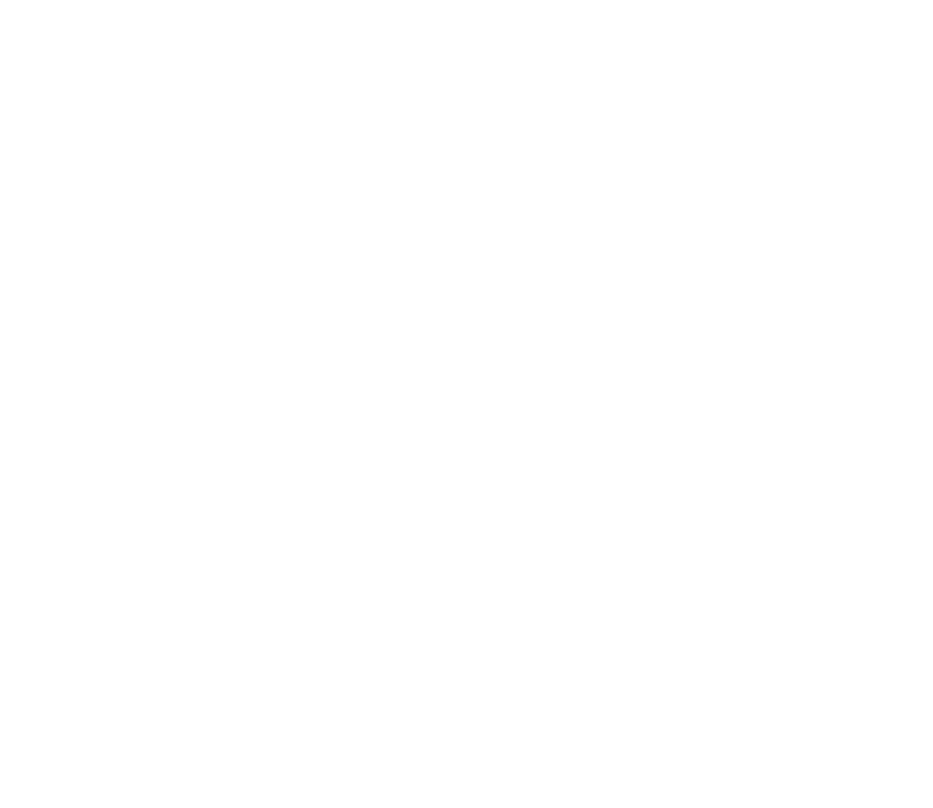
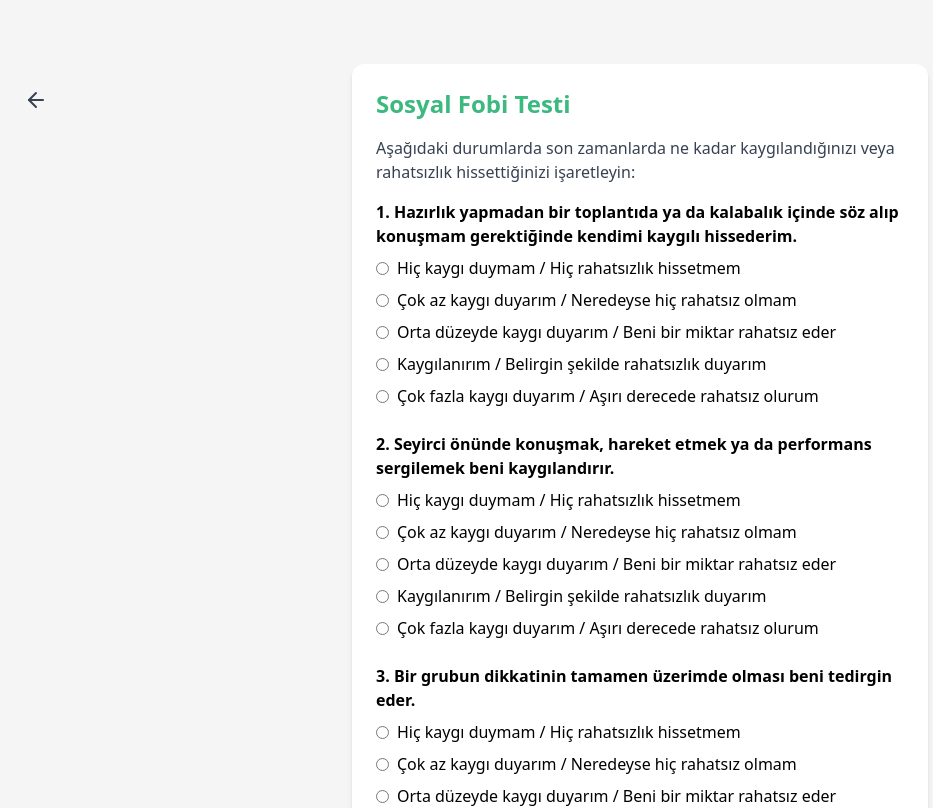
Before and after one commit to AIpathy/frontend, a React (Vite) app: page /#/sosyal-fobi-testi in a window 1280 px wide. Before the commit this address had no page. Shown: the top 808 px of the page, without its empty margins (0-933 px from the left). Built offline with nearby package versions, Linux system fonts and the light colour scheme; sample sign-in values are in the browser's storage.

Commit message:
Create SosyalFobiTesti.jsx
-add routes
-create page

```diff
--- a/src/App.jsx
+++ b/src/App.jsx
@@ -18,6 +18,7 @@
 import SIAS20Test from "./components/SIAS20Test";
 import PCL5Test from "./components/PCL5Test";
 import ICG5Test from "./components/ICG5Test";
+import SosyalFobiTesti from "./components/SosyalFobiTesti";
 
 
 function App() {
@@ -46,6 +47,7 @@
         <Route path="/sias20-test" element={<SIAS20Test />} />
         <Route path="/pcl5-test" element={<PCL5Test />} />
         <Route path="/icg5-test" element={<ICG5Test />} />
+        <Route path="/sosyal-fobi-testi" element={<SosyalFobiTesti />} />
       </Routes>
     </Router>
   );
--- a/src/components/Dashboard.jsx
+++ b/src/components/Dashboard.jsx
@@ -337,6 +337,17 @@
                     </Button>
                   </div>
                 </div>
+
+                <div className="bg-white/90 rounded-xl p-6 shadow-md">
+                  <div className="text-center space-y-4">
+                    <FileText className="w-12 h-12 text-[#3CB97F] mx-auto" />
+                    <h3 className="text-lg font-semibold text-gray-800">Sosyal Fobi Testi</h3>
+                    <p className="text-gray-500 text-sm">Sosyal fobi/kaygı düzeyini ölçen 44 maddelik test</p>
+                    <Button className="bg-[#3CB97F] hover:bg-[#2d8f5f] text-white px-6 py-2 rounded-lg" onClick={() => navigate('/sosyal-fobi-testi')}>
+                      Testi Başlat
+                    </Button>
+                  </div>
+                </div>
               </div>
             </div>
           )}
--- /dev/null
+++ b/src/components/SosyalFobiTesti.jsx
@@ -0,0 +1,142 @@
+import React, { useState } from "react";
+import { ArrowLeft } from "lucide-react";
+import { Link } from "react-router-dom";
+
+const QUESTIONS = [
+  "Hazırlık yapmadan bir toplantıda ya da kalabalık içinde söz alıp konuşmam gerektiğinde kendimi kaygılı hissederim.",
+  "Seyirci önünde konuşmak, hareket etmek ya da performans sergilemek beni kaygılandırır.",
+  "Bir grubun dikkatinin tamamen üzerimde olması beni tedirgin eder.",
+  "Bir gruba önceden hazırlanmış sözlü bilgi sunmam gerektiğinde kaygılanırım.",
+  "Birisi beni izlerken çalışmak beni rahatsız eder.",
+  "Gözlendiğimi bilerek yazı yazmak beni gerer.",
+  "Yeteneklerimin veya bilgilerimin sınanması (örneğin test, sunum, performans) beni kaygılandırır.",
+  "Tanımadığım bir kişiyle yüz yüze konuşmakta zorlanırım.",
+  "Tanımadığım bir kişiyi telefonla aramak ya da onunla telefonda konuşmak beni tedirgin eder.",
+  "Konuşurken ne söyleyeceğimi bilememekten korkarım.",
+  "Başkalarıyla konuşmakta genel olarak zorlanırım.",
+  "Garip göründüğümü düşündüğümde kendimi ifade etmekte zorlanırım.",
+  "Farklı bir görüşte olduğumda bunu ifade etmekte zorlanırım.",
+  "Tanımadığım bir kişinin gözlerinin içine bakmak beni kaygılandırır.",
+  "Az tanıdığım biriyle selamlaşmak konusunda kararsızlık yaşarım.",
+  "Sosyal ortamlarda biriyle yalnız kalmak beni gerer.",
+  "Karşı cinsten hoşlandığım biriyle konuşmak beni çok kaygılandırır.",
+  "Romantik veya cinsel bir ilişki başlatmak amacıyla biriyle tanışmaya çalışmak benim için zordur.",
+  "Öğretmen, yönetici veya başka bir otoriteyle konuşmak beni gerer.",
+  "Yetkili birinden bir şey istemek veya şikâyet dile getirmekten kaçınırım.",
+  "Satın aldığım bir ürünü iade etmekten çekinirim.",
+  "Yabancılarla konuşmak beni kaygılandırır.",
+  "Israrcı bir satış temsilcisine karşı koymakta zorlanırım.",
+  "Umumi telefonları kullanmak benim için kaygı vericidir.",
+  "Sosyal ortamlarda hislerim hakkında konuşmak beni gerer.",
+  "Umumi yerlerde (restoran, kafe vb.) yemek yemek beni rahatsız eder.",
+  "Toplum içinde bir şeyler içmekten kaçınırım.",
+  "Umumi tuvaletleri kullanmak benim için zordur.",
+  "Eğlence, parti, doğum günü gibi sosyal etkinliklere katılmak beni kaygılandırır.",
+  "Sosyal ortamlarda rahat davranamam, gergin hissederim.",
+  "Evde misafir ağırlamak beni tedirgin eder.",
+  "Küçük grup aktivitelerine katılmakta zorlanırım.",
+  "Sosyal ortamlarda önemsenmemekten endişe duyarım.",
+  "Yaşıtlarımla arkadaşlık kurmak benim için kolay değildir.",
+  "Tanıdığım birini sokakta görünce selam verip konuşmakta zorlanırım.",
+  "Tanımadığım insanların olduğu ortamlara karışmak beni kaygılandırır.",
+  "Bir grup içinde yer almak konusunda gerginlik yaşarım.",
+  "Bir gruba dahil olduğumda önemsenmeme korkusu yaşarım.",
+  "Sosyal ortamlarda utandırıcı bir şey söyleme korkusu yaşarım.",
+  "Sosyal olarak hata yapma korkusu beni engeller.",
+  "İnsanların benimle ilgili ne düşündüğünü fazla önemserim.",
+  "Başkaları içerideyken bir odaya girmek beni gerer.",
+  "Bir parti düzenlemek ya da organizasyon yapmak beni kaygılandırır.",
+  "Birlikte çalıştığım insanlarla bir araya gelmekte zorlanırım."
+];
+
+const OPTIONS = [
+  { value: 0, label: "Hiç kaygı duymam / Hiç rahatsızlık hissetmem" },
+  { value: 1, label: "Çok az kaygı duyarım / Neredeyse hiç rahatsız olmam" },
+  { value: 2, label: "Orta düzeyde kaygı duyarım / Beni bir miktar rahatsız eder" },
+  { value: 3, label: "Kaygılanırım / Belirgin şekilde rahatsızlık duyarım" },
+  { value: 4, label: "Çok fazla kaygı duyarım / Aşırı derecede rahatsız olurum" }
+];
+
+function getResultText(score) {
+  if (score <= 44) return "Düşük sosyal fobi eğilimi";
+  if (score <= 88) return "Orta düzeyde sosyal fobi eğilimi";
+  return "Yüksek sosyal fobi eğilimi";
+}
+
+export default function SosyalFobiTesti() {
+  const [answers, setAnswers] = useState(Array(QUESTIONS.length).fill(null));
+  const [submitted, setSubmitted] = useState(false);
+
+  // Kullanıcı tipine göre geri dönüş yolu
+  const userType = localStorage.getItem("userType");
+  const backPath = userType === "doctor" ? "/doctor" : "/dashboard";
+
+  const handleChange = (qIdx, value) => {
+    const newAnswers = [...answers];
+    newAnswers[qIdx] = value;
+    setAnswers(newAnswers);
+  };
+
+  const handleSubmit = (e) => {
+    e.preventDefault();
+    setSubmitted(true);
+  };
+
+  const totalScore = answers.reduce((sum, v) => sum + (v !== null ? Number(v) : 0), 0);
+  const allAnswered = answers.every((v) => v !== null);
+
+  return (
+    <div className="min-h-screen bg-[#f5f5f5] relative">
+      {/* Sol üst geri ok */}
+      <Link
+        to={backPath}
+        className="absolute top-6 left-6 text-gray-700 hover:text-[#3CB97F] transition-colors text-2xl flex items-center gap-2"
+        title="Dashboard'a Dön"
+      >
+        <ArrowLeft className="w-6 h-6" />
+        <span className="hidden sm:inline">Dashboard</span>
+      </Link>
+      <div className="max-w-xl mx-auto p-6 bg-white rounded-xl shadow-md mt-16">
+        <h2 className="text-2xl font-bold text-[#3CB97F] mb-4">Sosyal Fobi Testi</h2>
+        <p className="mb-4 text-gray-700">Aşağıdaki durumlarda son zamanlarda ne kadar kaygılandığınızı veya rahatsızlık hissettiğinizi işaretleyin:</p>
+        <form onSubmit={handleSubmit}>
+          {QUESTIONS.map((q, idx) => (
+            <div key={idx} className="mb-6">
+              <div className="font-semibold mb-2">{idx + 1}. {q}</div>
+              <div className="flex flex-col gap-2">
+                {OPTIONS.map((opt) => (
+                  <label key={opt.value} className="flex items-center gap-2 cursor-pointer">
+                    <input
+                      type="radio"
+                      name={`q${idx}`}
+                      value={opt.value}
+                      checked={answers[idx] === opt.value}
+                      onChange={() => handleChange(idx, opt.value)}
+                      required
+                    />
+                    <span>{opt.label}</span>
+                  </label>
+                ))}
+              </div>
+            </div>
+          ))}
+          {!submitted && (
+            <button
+              type="submit"
+              className="bg-[#3CB97F] hover:bg-[#267a56] text-white px-6 py-2 rounded-lg font-semibold w-full disabled:opacity-50"
+              disabled={!allAnswered}
+            >
+              Sonuçları Göster
+            </button>
+          )}
+        </form>
+        {submitted && (
+          <div className="mt-8 text-center">
+            <div className="text-xl font-bold text-[#3CB97F]">Toplam Puan: {totalScore}</div>
+            <div className="text-lg mt-2">{getResultText(totalScore)}</div>
+          </div>
+        )}
+      </div>
+    </div>
+  );
+}
```
